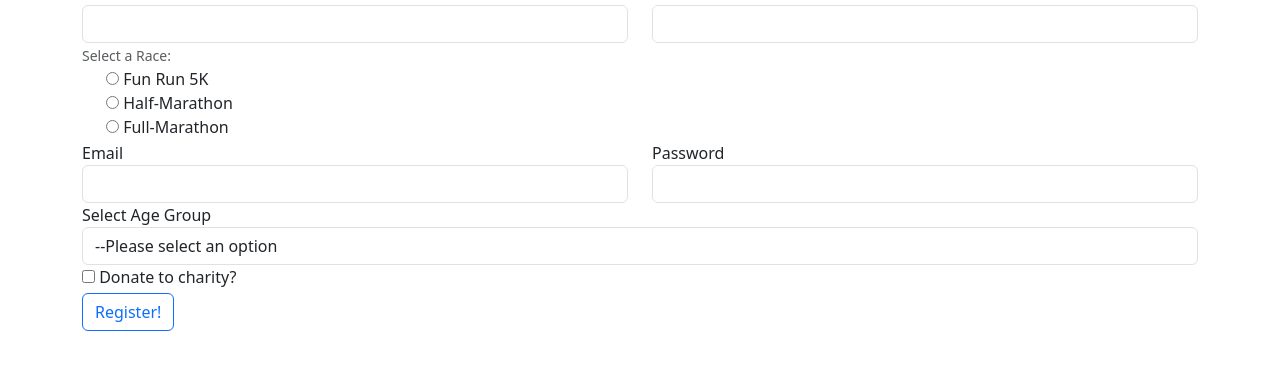
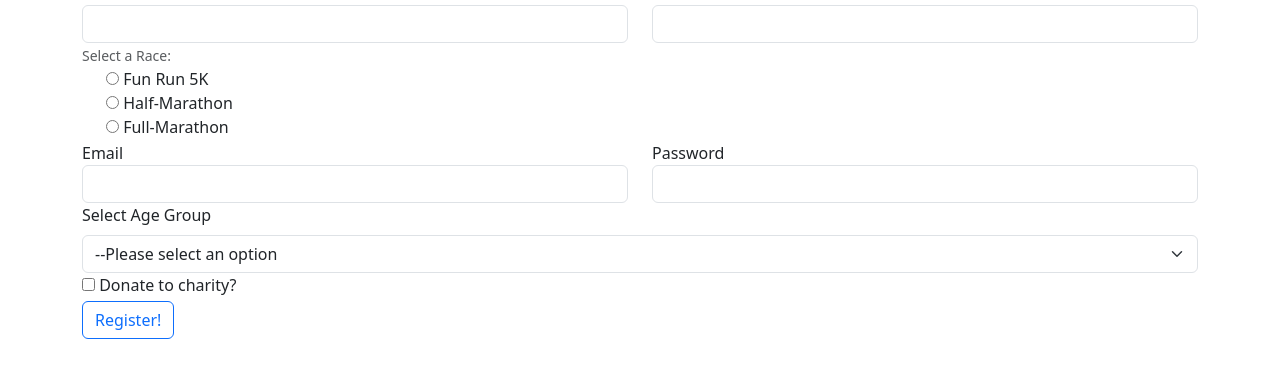
Before and after one commit to crhidrogo/web-developer-bootcamp, a plain HTML site: page form-practice/race-form.html in a window 1280 px wide. Shown: the part 113-490 px from the top of the page. Drawn offline with nearby package versions, Linux system fonts and the light colour scheme.

Commit message:
added boostrap select.

```diff
--- a/form-practice/race-form.html
+++ b/form-practice/race-form.html
@@ -47,9 +47,9 @@
                 </div>
             </div>
             <div class="">
-                <label for="form-label age-group">Select Age Group</label>
-                <select name="age" id="age-group" class="form-control">
-                    <option value="">--Please select an option</option>
+                <label for="age-group" class="form-label">Select Age Group</label>
+                <select name="age" id="age-group" class="form-select">
+                    <option selected>--Please select an option</option>
                     <option value="under18">Under 18</option>
                     <option value="young-adult">18-30</option>
                     <option value="adult">31-64</option>
```
